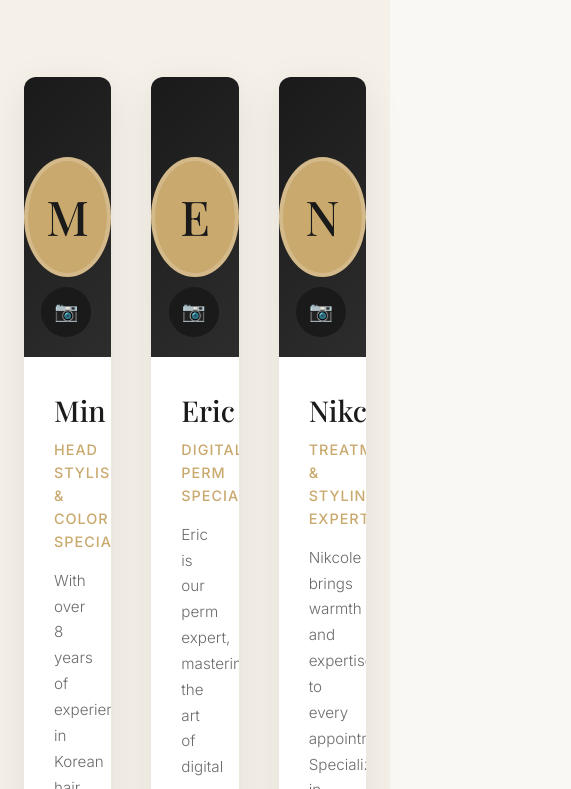
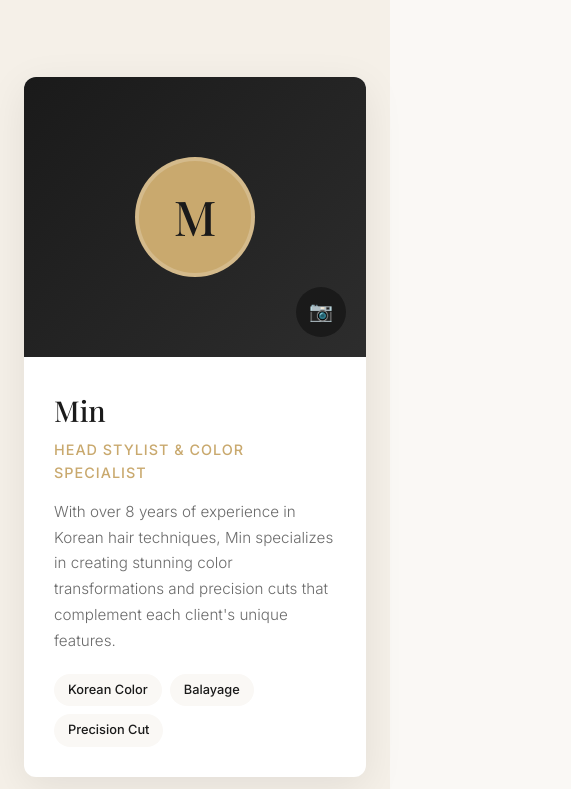
Before and after one commit to YITERN-ux/sensible-salon, a plain HTML site: page index.html in a window 390 px wide. Shown: the part 2415-3204 px from the top of the page, 571 px wide, since content can reach past the window. Drawn offline with nearby package versions, Linux system fonts and the light colour scheme.

Commit message:
Fix mobile layout for Team and Transformation grids

```diff
--- a/styles.css
+++ b/styles.css
@@ -1624,7 +1624,9 @@ section {
     }
 
     .about-grid,
-    .contact-grid {
+    .contact-grid,
+    .team-grid,
+    .ba-grid {
         grid-template-columns: 1fr;
         gap: 40px;
     }
```
